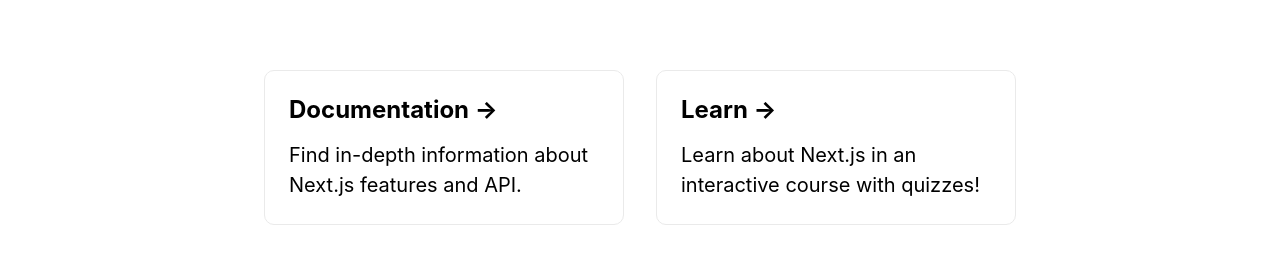
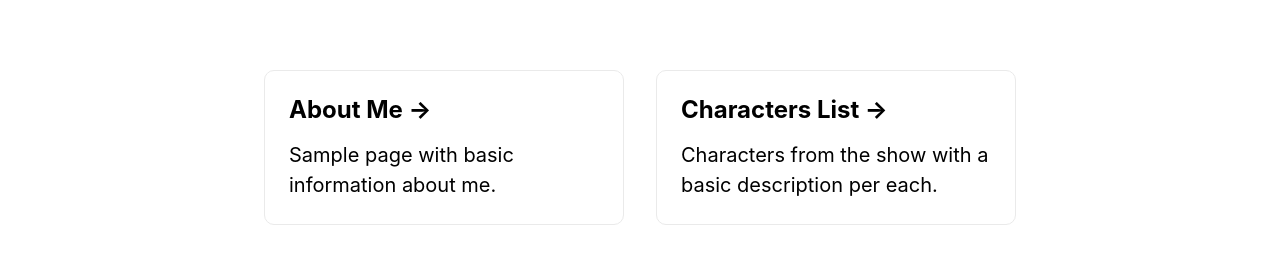
Before and after one commit to icampana/llamacamp-nextjs-apis, a Next.js app: page / in a window 1280 px wide. Shown: the part 437-693 px from the top of the page. Built offline with nearby package versions, Linux system fonts and the light colour scheme.

Commit message:
Removed the unused buttons.

```diff
--- a/pages/index.js
+++ b/pages/index.js
@@ -15,16 +15,6 @@
         <Header />
 
         <div className={styles.grid}>
-          <a href="https://nextjs.org/docs" className={styles.card}>
-            <h3>Documentation &rarr;</h3>
-            <p>Find in-depth information about Next.js features and API.</p>
-          </a>
-
-          <a href="https://nextjs.org/learn" className={styles.card}>
-            <h3>Learn &rarr;</h3>
-            <p>Learn about Next.js in an interactive course with quizzes!</p>
-          </a>
-
           <a href="/about" className={styles.card}>
             <h3>About Me &rarr;</h3>
             <p>Sample page with basic information about me.</p>
```
